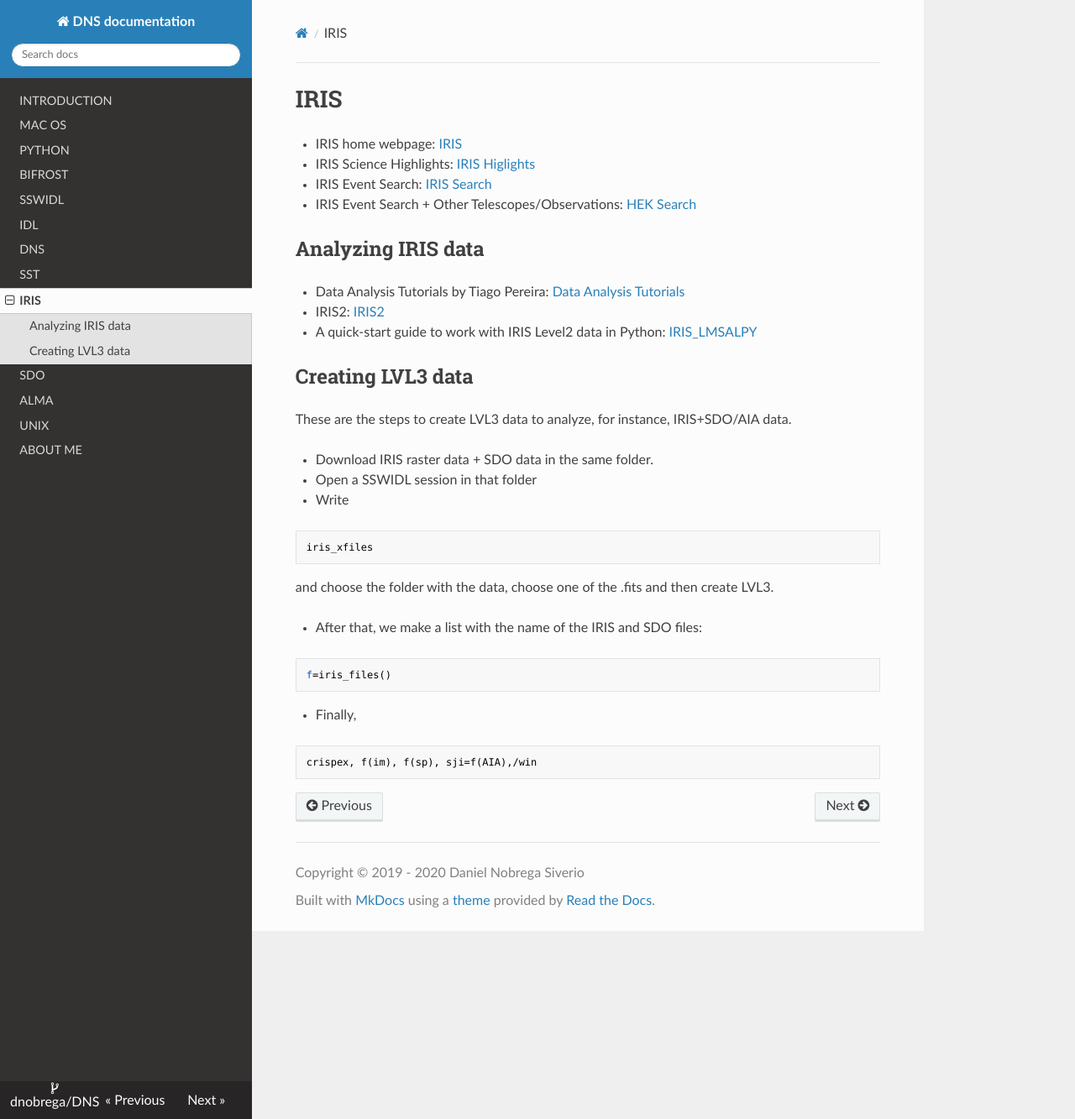
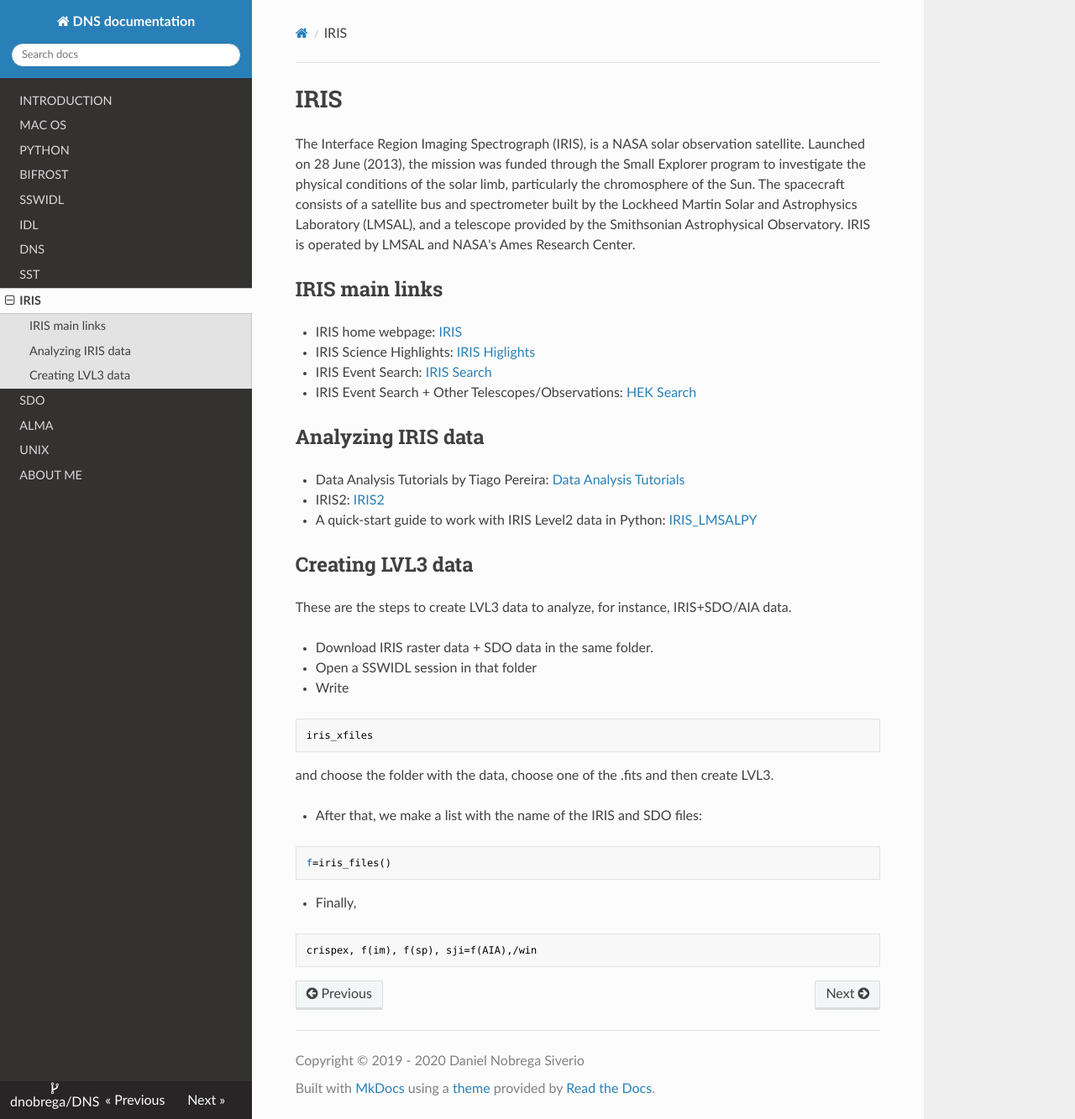
Before and after one commit to dnobrega/DNS, an MkDocs documentation site: the page built from docs/IRIS.md, in a window 1280 px wide and 1333 px high. Shown: the whole window at 84% size. Built offline with MkDocs 1.6.1, drawn with Linux system fonts in a browser that asks for light colours; nearby versions of some CDN libraries.

Commit message:
Update IRIS.md

```diff
--- a/docs/IRIS.md
+++ b/docs/IRIS.md
@@ -1,4 +1,8 @@
 # IRIS
+
+The Interface Region Imaging Spectrograph (IRIS), is a NASA solar observation satellite. Launched on 28 June (2013), the mission was funded through the Small Explorer program to investigate the physical conditions of the solar limb, particularly the chromosphere of the Sun. The spacecraft consists of a satellite bus and spectrometer built by the Lockheed Martin Solar and Astrophysics Laboratory (LMSAL), and a telescope provided by the Smithsonian Astrophysical Observatory. IRIS is operated by LMSAL and NASA's Ames Research Center.
+
+## IRIS main links
 
 - IRIS home webpage: [IRIS](https://iris.lmsal.com/)
 - IRIS Science Highlights: [IRIS Higlights](http://iris.lmsal.com/science_highlights/)
```
